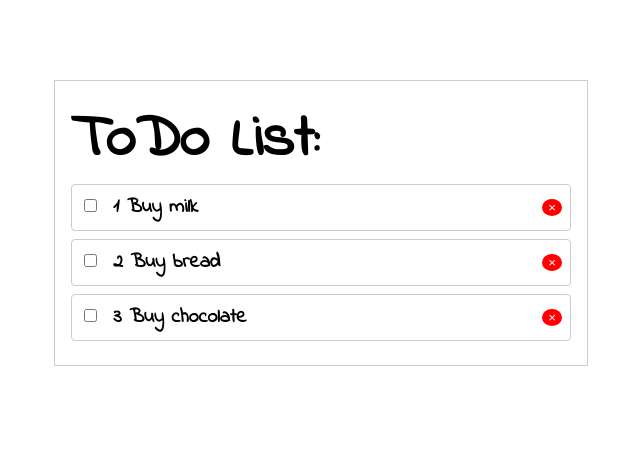
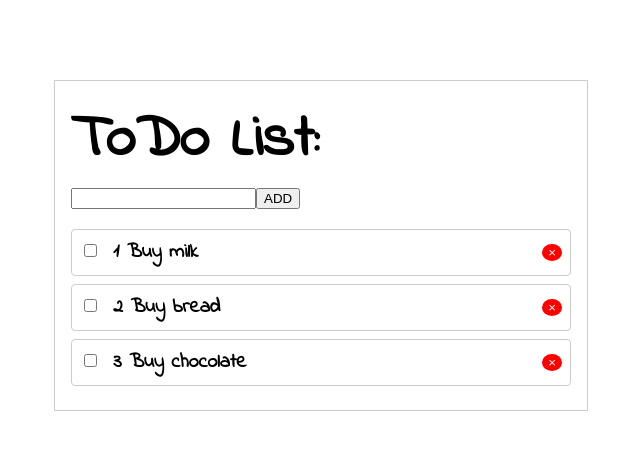
Before and after one commit to katerinagutich/todo-list, a React (Create React App) app: page / in a window 1280 px wide. Shown: the top 450 px of the page, without its empty margins (319-959 px from the left). Built offline with nearby package versions, Linux system fonts and the light colour scheme.

Commit message:
Add form to add new todos to the list

```diff
--- a/src/App.js
+++ b/src/App.js
@@ -1,6 +1,7 @@
 import React from 'react'
 import ToDoList from './ToDo/ToDoList'
 import Context from "./context";
+import AddTodo from "./ToDo/AddTodo";
 
 function App() {
     const [todos, setTodos] = React.useState(
@@ -26,10 +27,23 @@
         setTodos(todos.filter(todo => todo.id !== id))
     }
 
+    function addTodo(title) {
+        setTodos(
+            todos.concat([
+                {
+                    title,
+                    id: Date.now(),
+                    completed: false
+                }
+            ])
+        )
+    }
+
     return (
         <Context.Provider value={{removeTodo}}>
             <div className="wrapper">
                 <h1>ToDo List: </h1>
+                <AddTodo onCreate={addTodo}/>
                 {todos.length ? <ToDoList list={todos} onToggle={toggleTodo}/> : <p>Nothing to do</p>}
             </div>
         </Context.Provider>
--- /dev/null
+++ b/src/ToDo/AddTodo.js
@@ -0,0 +1,32 @@
+import React, {useState} from 'react'
+import PropTypes from 'prop-types'
+
+function AddTodo({onCreate}) {
+
+    const [value, setValue] = React.useState('')
+
+    function submitHandler(event) {
+        event.preventDefault()
+
+        if (value.trim()) {
+            onCreate(value)
+            setValue('')
+        }
+    }
+
+    return (
+        <form onSubmit={submitHandler}>
+            <input
+                value={value}
+                onChange={event => setValue(event.target.value)}
+            />
+            <button type="submit">ADD</button>
+        </form>
+    )
+}
+
+AddTodo.propTypes = {
+    onCreate: PropTypes.func.isRequired
+}
+
+export default AddTodo
--- a/src/index.css
+++ b/src/index.css
@@ -33,3 +33,6 @@
 .done {
   text-decoration: line-through;
 }
+form {
+  margin-bottom: 1rem;
+}
```
